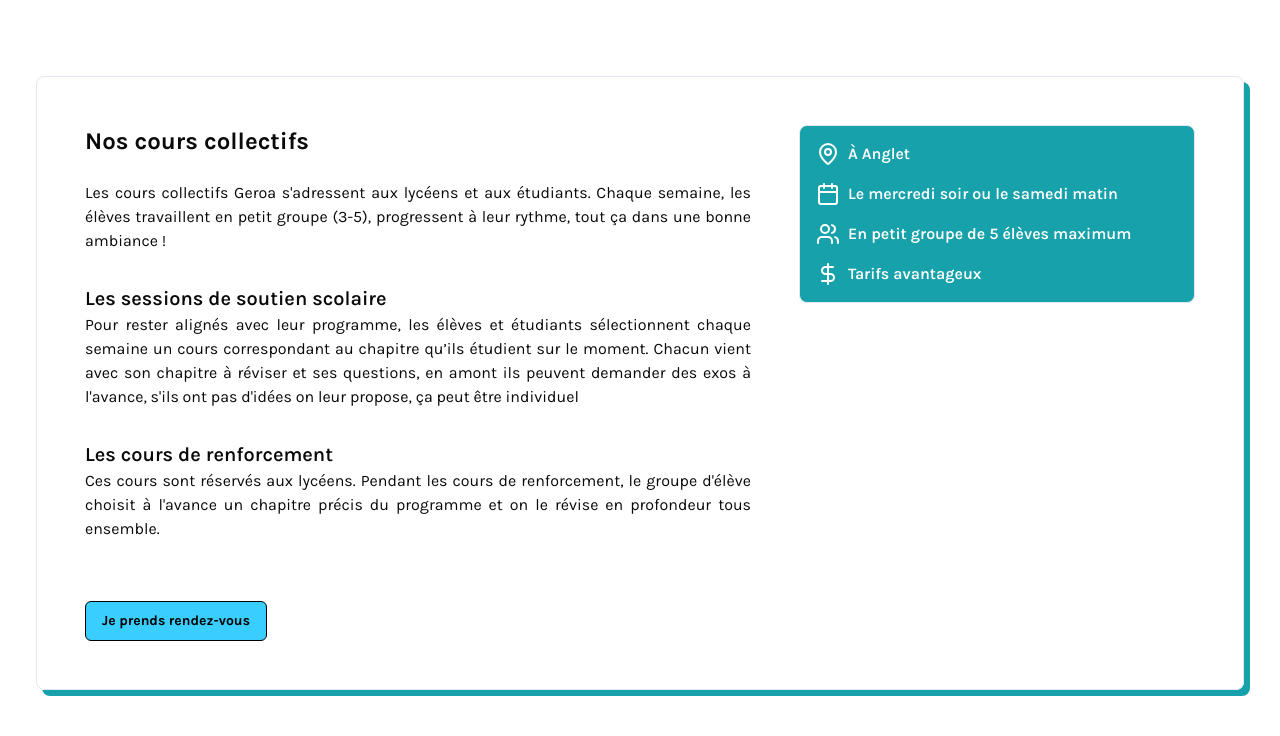
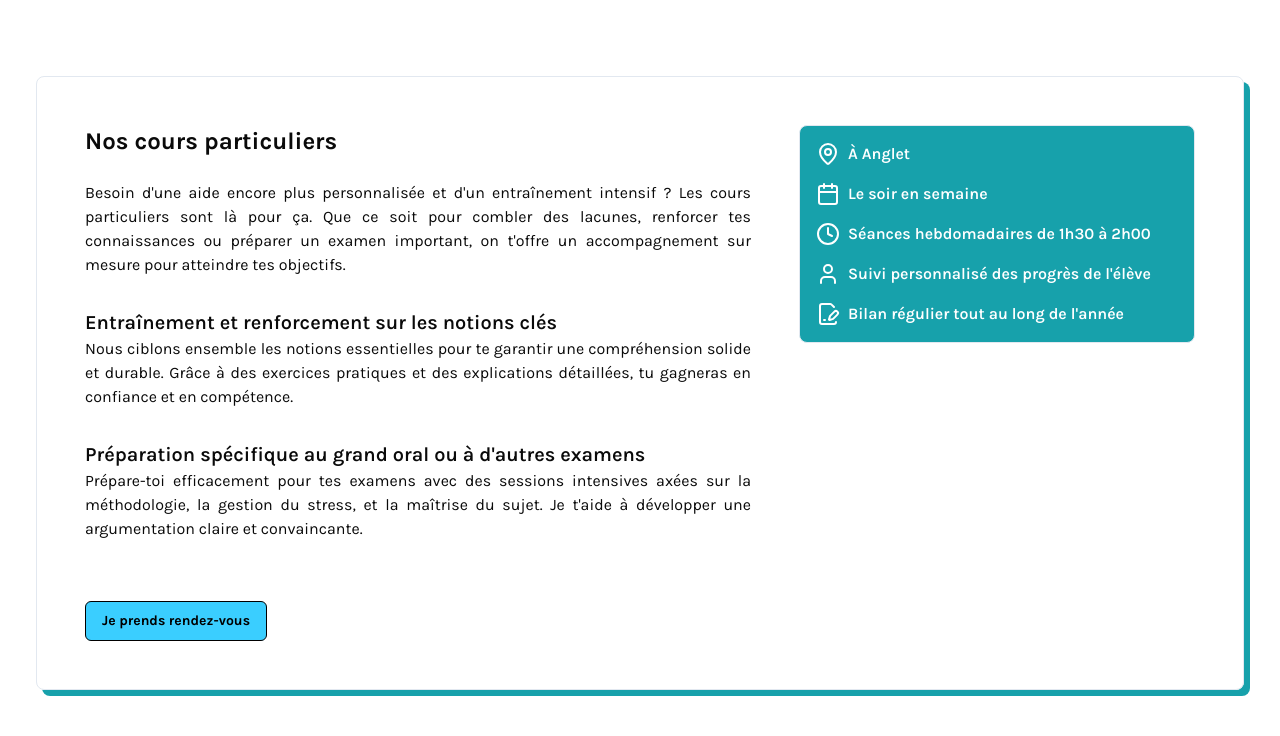
Before and after one commit to clemencefrz/cours-geroa, a Next.js app: page /nos-cours in a window 1280 px wide. Shown: the part 500-1236 px from the top of the page. Built offline with nearby package versions, Linux system fonts and the light colour scheme.

Commit message:
Enlever les cours collectifs

```diff
--- a/src/components/specific/home/Services.tsx
+++ b/src/components/specific/home/Services.tsx
@@ -5,7 +5,6 @@ import { FileText, Smartphone, UserCheck, Lightbulb } from "lucide-react";
 
 import {
   PointsCoursParticuliers,
-  PointsCoursCollectifs,
 } from "../nos-cours/NosCours";
 import { Button } from "../../design-system/button";
 
@@ -40,11 +39,6 @@ const Services = () => {
         title="Cours particuliers"
         bulletPoints={PointsCoursParticuliers.points}
         href={PointsCoursParticuliers.href}
-      />
-      <CardService
-        title="Cours collectifs"
-        bulletPoints={PointsCoursCollectifs.points}
-        href={PointsCoursCollectifs.href}
       />
       <CardService
         title="Ressources"
--- a/src/components/specific/nos-cours/CoursCollectifs.tsx
+++ /dev/null
@@ -1,38 +0,0 @@
-import Block from "./Block";
-import { PointsCoursCollectifs } from "./NosCours";
-
-const CoursCollectifs = () => {
-  return (
-    <Block
-      title={"Nos cours collectifs"}
-      id={"cours-collectifs"}
-      content={
-        <div className="flex flex-col gap-8">
-          <p>
-            {`Les cours collectifs Geroa s'adressent aux lycéens et aux étudiants. Chaque semaine, les élèves travaillent en petit groupe (3-5), progressent à leur rythme, tout ça dans une bonne ambiance !`}
-          </p>
-
-          <div>
-            <h3 className="font-semibold text-xl">
-              Les sessions de soutien scolaire
-            </h3>
-            <p>{`Pour rester alignés avec leur programme, les élèves et étudiants sélectionnent chaque semaine un cours correspondant au chapitre qu’ils étudient sur le moment.
-
-              Chacun vient avec son chapitre à réviser et ses questions, en amont ils peuvent demander des exos à l'avance, s'ils ont pas d'idées on leur propose, ça peut être individuel`}</p>
-          </div>
-          <div>
-            <h3 className="font-semibold text-xl">
-              {`Les cours de renforcement`}
-            </h3>
-            <p>
-              {`Ces cours sont réservés aux lycéens. Pendant les cours de renforcement, le groupe d'élève choisit à l'avance un chapitre précis du programme et on le révise en profondeur tous ensemble.`}
-            </p>
-          </div>
-        </div>
-      }
-      infos={PointsCoursCollectifs.points}
-    />
-  );
-};
-
-export default CoursCollectifs;
--- a/src/components/specific/nos-cours/NosCours.tsx
+++ b/src/components/specific/nos-cours/NosCours.tsx
@@ -1,28 +1,13 @@
 import {
   Calendar,
   Clock,
-  DollarSign,
   FilePenLine,
   MapPin,
   User,
   Users,
 } from "lucide-react";
 import Block from "./Block";
-import CoursCollectifs from "./CoursCollectifs";
 import CoursParticuliers from "./CoursParticuliers";
-
-export const PointsCoursCollectifs = {
-  points: [
-    { icon: MapPin, description: "À Anglet" },
-    {
-      icon: Calendar,
-      description: "Le mercredi soir ou le samedi matin",
-    },
-    { icon: Users, description: "En petit groupe de 5 élèves maximum" },
-    { icon: DollarSign, description: "Tarifs avantageux" },
-  ],
-  href: "/nos-cours#cours-collectifs",
-};
 
 export const PointsCoursParticuliers = {
   points: [
@@ -55,8 +40,6 @@ const NosCours = () => {
         !`}
         </h2>
       </div>
-
-      <CoursCollectifs />
 
       <CoursParticuliers />
 
--- a/src/components/specific/soutien-scolaire-anglet/SoutienScolaireAnglet.tsx
+++ b/src/components/specific/soutien-scolaire-anglet/SoutienScolaireAnglet.tsx
@@ -3,7 +3,6 @@ import { FAQ } from "../home/FAQ";
 import { Button } from "../../design-system/button";
 import { FlipWords } from "../../design-system/flip-words";
 import { MotionDiv } from "../contact/About";
-import CoursCollectifs from "../nos-cours/CoursCollectifs";
 import CoursParticuliers from "../nos-cours/CoursParticuliers";
 
 const items = [
@@ -91,7 +90,6 @@ const SoutienScolaireAnglet = () => {
           </span>
         </div>
       </MotionDiv>
-      <CoursCollectifs />
 
       <CoursParticuliers />
       <FAQ items={items} />
```
